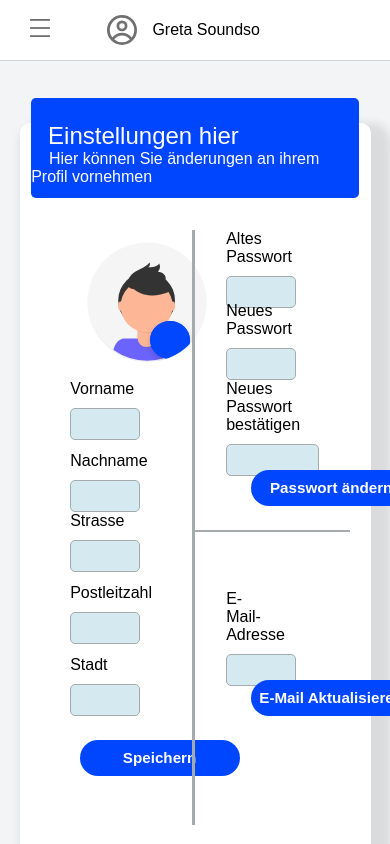
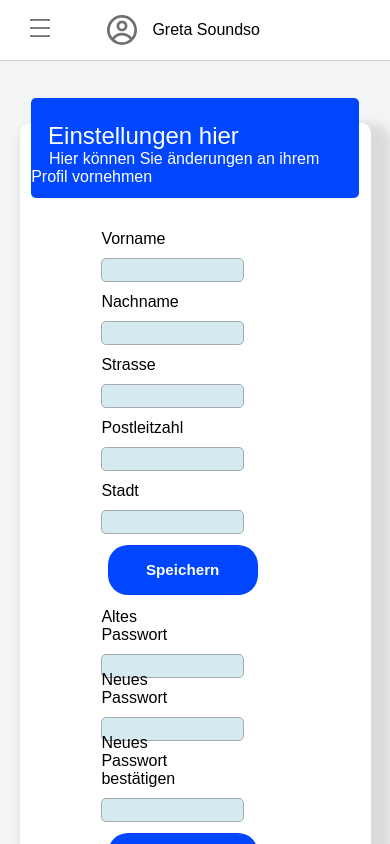
Before and after one commit to MertDurasi/Team-Supernerds, a React (Create React App) app: page /dashboard/einstellungen in a window 390 px wide. Built offline with nearby package versions, Linux system fonts and the light colour scheme; a web font is replaced by a local one.

Commit message:
Dashboard: Einstellungen-Responsive erweitert - Alexander

```diff
--- a/src/components/dashboard/features/Einstellungen/EinstellungInput.css
+++ b/src/components/dashboard/features/Einstellungen/EinstellungInput.css
@@ -71,5 +71,146 @@
 
     #speichern-einstellungen-btn {
         top: 85%;
+        left: 10%;
     }
 }
+
+@media only screen and (max-width: 850px) {
+
+    #speichern-einstellungen-btn {
+        width: 100px;
+    }
+
+    #pwchange-einstellungen-btn {
+        top: 42%;
+        left: 60%;
+        width: 100px;
+    }
+    #emailchange-einstellungen-btn {
+        left: 60%;
+        width: 100px;
+    }
+}
+
+@media only screen and (max-width: 500px) {
+
+    .grundgeruest-container {
+        height: 1100px;
+    }
+
+    .einstellungen-container {
+        height: 900px;
+    }
+
+    .field-vorname-container {
+        top: 0 !important;
+        left: 20% !important;
+    }
+
+    .field-nachname-container {
+        top: 7% !important;
+        left: 20% !important;
+    }
+
+
+    .field-strasse-container {
+        top: 14% !important;
+        left: 20% !important;
+    }
+
+
+    .field-plz-container {
+        top: 21% !important;
+        left: 20% !important;
+    }
+
+    .field-stadt-container {
+        top: 28% !important;
+        left: 20% !important;
+    }
+
+
+    #speichern-einstellungen-btn {
+        top: 35%;
+        width: 150px;
+        height: 50px;
+        left: 22%;
+    }
+
+    .field-oldpw-container {
+        top: 42% !important;
+        left: 20% !important;
+    }
+
+    .field-newpw-container {
+        top: 49% !important;
+        left: 20% !important;
+    }
+
+
+    .field-newpwagain-container {
+        top: 56% !important;
+        left: 20% !important;
+    }
+
+    #pwchange-einstellungen-btn {
+        top: 67%;
+        left: 22%;
+        width: 150px;
+        height: 50px;
+    }
+
+    .field-email-container {
+        top: 74% !important;
+        left: 20% !important;
+    }
+
+    #emailchange-einstellungen-btn {
+        top: 84%;
+        left: 22%;
+        width: 150px;
+        height: 50px;
+    }
+
+
+    input {
+        width: 300% !important;
+        height: 25% !important;
+    }
+
+
+    .wrapper-for-img {
+        display: none;
+    }
+
+    hr {
+        display: none;
+    }
+
+    .field-newpwagain-container input{
+        width: 225% !important;
+    }
+
+}
+
+@media only screen and (max-width: 300px) {
+
+    #speichern-einstellungen-btn {
+        left: 15%;
+        width: 100px;
+        height: 50px;
+    }
+
+    #pwchange-einstellungen-btn {
+        left: 15%;
+        width: 100px;
+        height: 50px;
+    }
+
+    #emailchange-einstellungen-btn {
+        left: 15%;
+        width: 100px;
+        height: 50px;
+    }
+
+}
```
